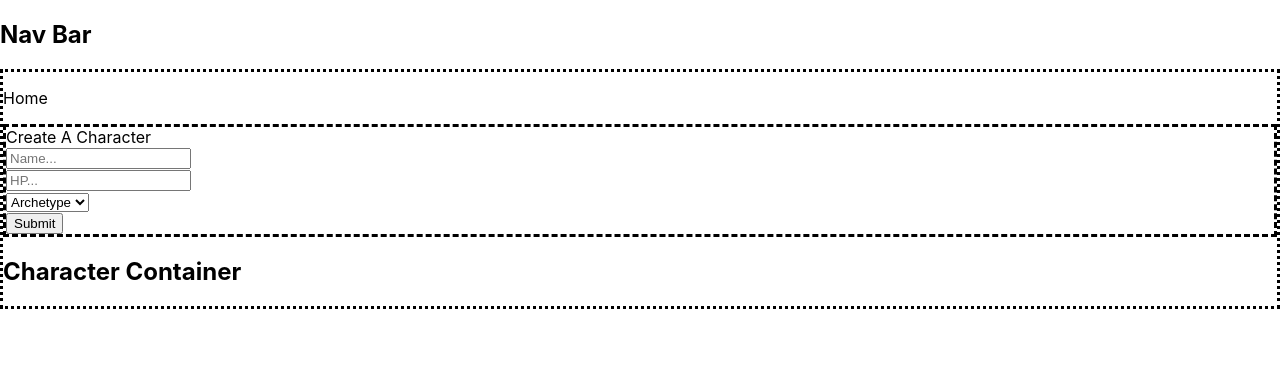
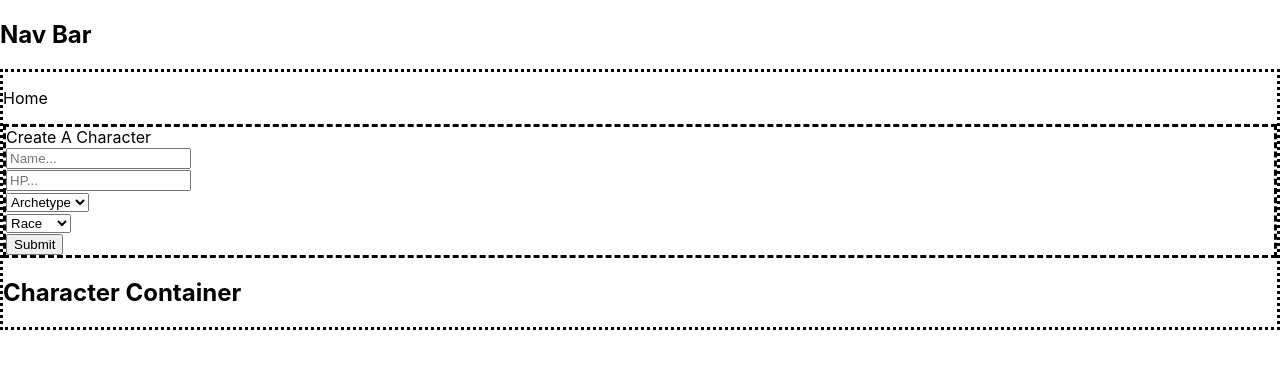
Before and after one commit to slopez421/character-creator, a React (Create React App) app: page / in a window 1280 px wide. Shown: the top 368 px of the page. Built offline with nearby package versions, Linux system fonts and the light colour scheme.

Commit message:
added select and options for character races

```diff
--- a/src/components/CharacterForm.js
+++ b/src/components/CharacterForm.js
@@ -13,6 +13,13 @@ function CharacterForm() {
                 <option>Fighter</option>
                 <option>Barbarian</option>
             </select><br />
+            <select>
+                <option>Race</option>
+                <option>Goblin</option>
+                <option>Elf</option>
+                <option>Tiefling</option>
+                <option>Orc</option>
+            </select><br />
             <button type="submit">Submit</button>
         </form>
     )
```
